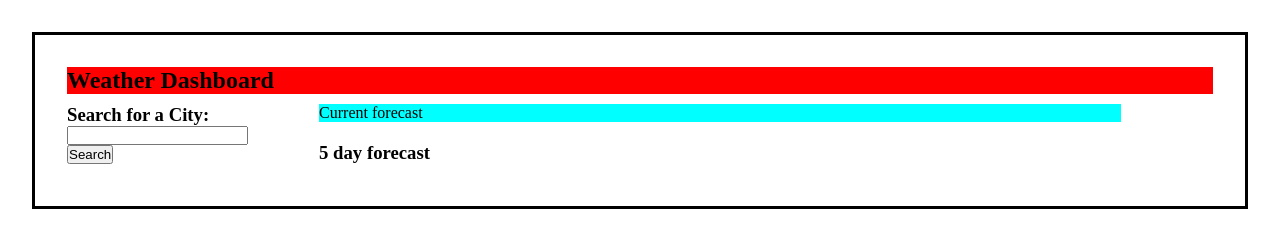
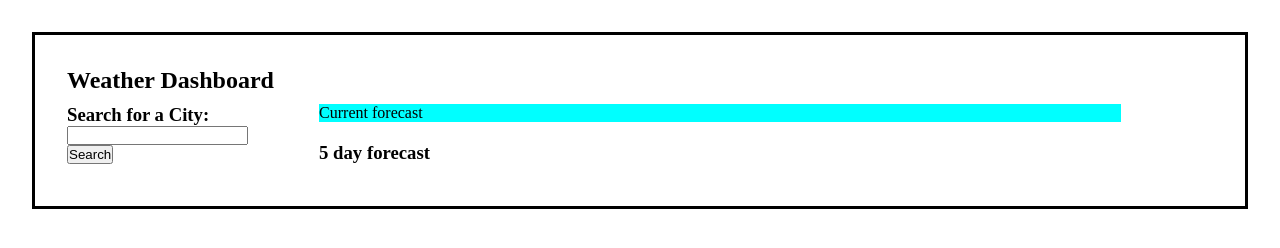
Before and after one commit to zmuda44/Weather-app, a plain HTML site: page index.html in a window 1280 px wide. Drawn offline with Linux system fonts and the light colour scheme.

Commit message:
changed css style

```diff
--- a/assets/css/style.css
+++ b/assets/css/style.css
@@ -11,9 +11,7 @@
 }
 
 header {
-  background-color: red;
 
-  /* linear-gradient(90deg, rgba(2,0,36,1) 0%, rgba(0,212,255,1) 100%); */
 }
 
 main {
```
